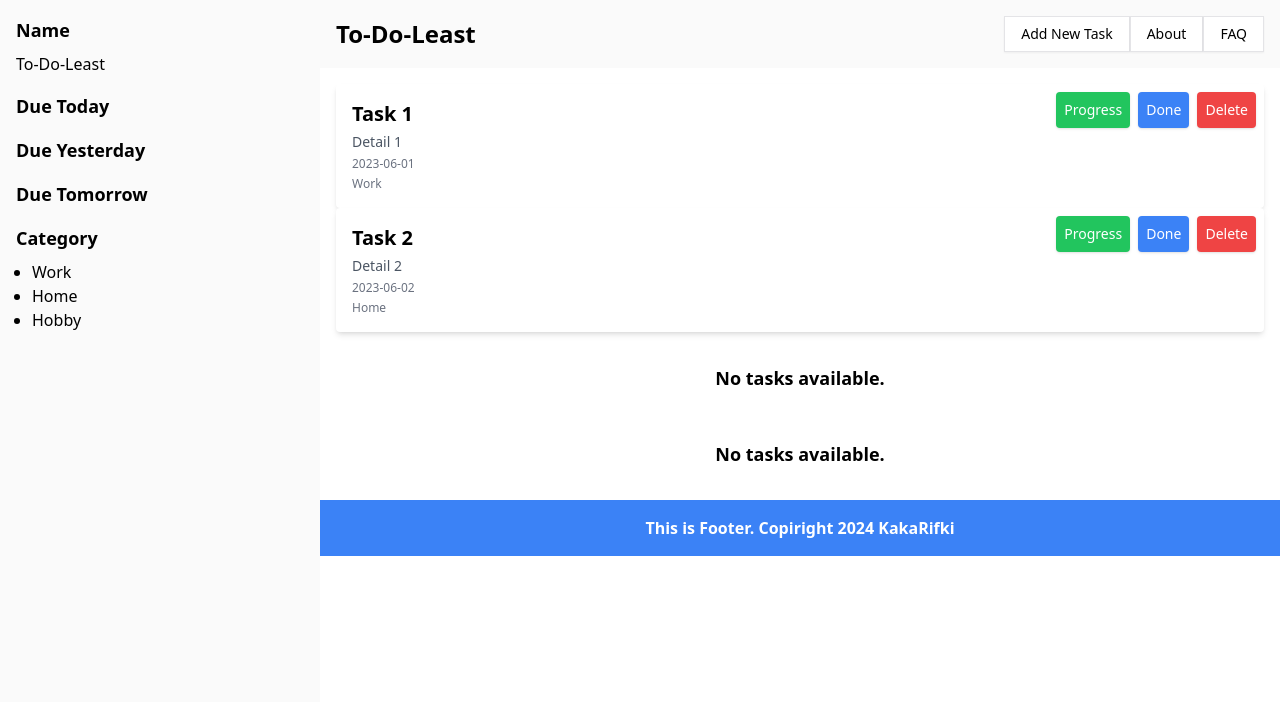
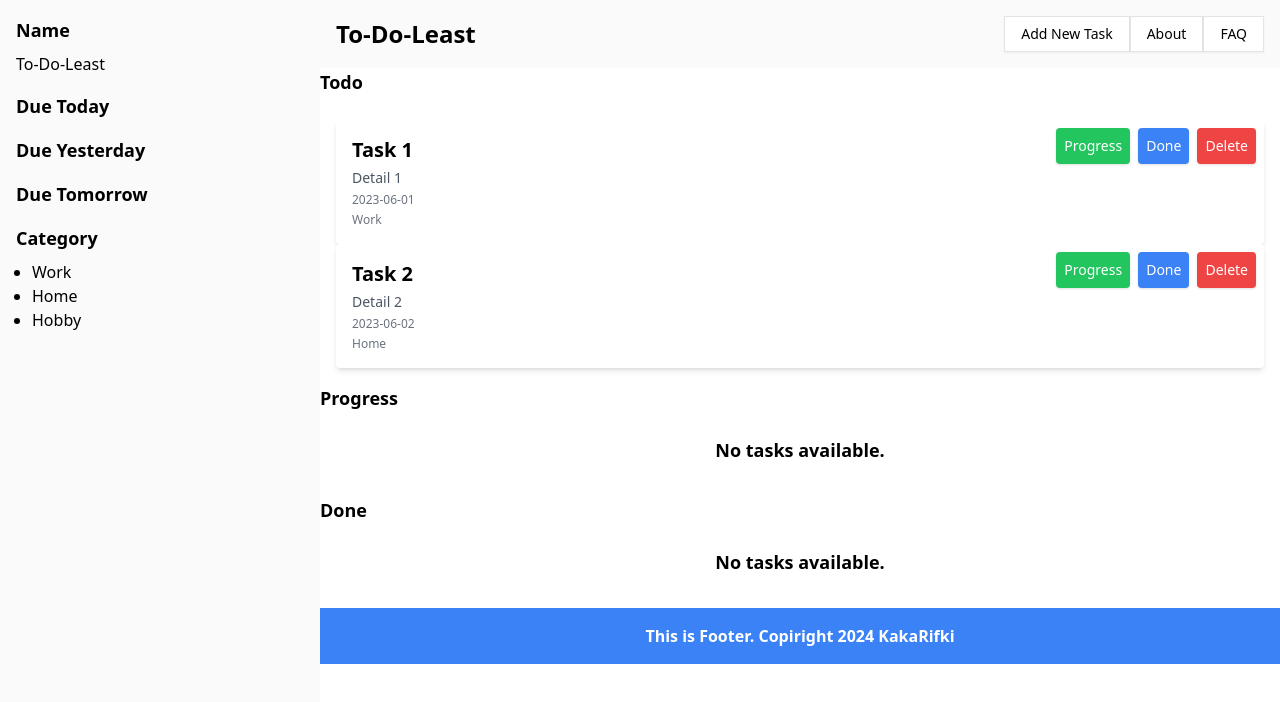
Before and after one commit to kakarifki/To-do-least, a React (Vite) app: page / in a window 1280 px wide. Shown: the top 702 px of the page. Built offline with nearby package versions, Linux system fonts and the light colour scheme.

Commit message:
feat: add label each task status

```diff
--- a/src/App.tsx
+++ b/src/App.tsx
@@ -1,8 +1,8 @@
 import { FC } from 'react';
 import TaskList from './components/list-tasks';
-import { Task } from '@/data/initialTasks';
+import { Task } from './data/initialTasks';
 import { useTasks } from './context/task-context';
-import Layout from '@/components/common/layout';
+import Layout from './components/common/layout';
 
 const App: FC = () => {
   const { tasks, deleteTask, handleEditTaskStatus } = useTasks();
@@ -26,21 +26,30 @@ const App: FC = () => {
       </div>
       <div className="main w-3/4">
         <Layout>
+          <div className="task-column">
+            <h2 className="text-lg font-semibold mb-2">Todo</h2>
             <TaskList
               tasks={filteredTasks('todo')}
               deleteTask={deleteTask}
               handleEditTaskStatus={handleEditTaskStatus}
             />
+          </div>
+          <div className="task-column">
+            <h2 className="text-lg font-semibold mb-2">Progress</h2>
             <TaskList
               tasks={filteredTasks('progress')}
               deleteTask={deleteTask}
               handleEditTaskStatus={handleEditTaskStatus}
             />
+          </div>
+          <div className="task-column">
+            <h2 className="text-lg font-semibold mb-2">Done</h2>
             <TaskList
               tasks={filteredTasks('done')}
               deleteTask={deleteTask}
               handleEditTaskStatus={handleEditTaskStatus}
             />
+          </div>
         </Layout>
       </div>
     </div>
--- a/src/context/task-context.tsx
+++ b/src/context/task-context.tsx
@@ -1,4 +1,3 @@
-// src/context/task-context.tsx
 import { createContext, useContext, useState, useEffect } from 'react';
 import { Task, initialTasks } from '@/data/initialTasks';
 
--- a/src/pages/task-detail.tsx
+++ b/src/pages/task-detail.tsx
@@ -36,6 +36,7 @@ const TaskDetail: FC = () => {
   }
 
   return (
+    <Layout>
     <div className="container mx-auto p-4">
       <h2 className="text-lg font-semibold mb-2">Task Detail</h2>
       <div className="bg-white p-4 rounded shadow-md mb-4">
@@ -76,7 +77,8 @@ const TaskDetail: FC = () => {
         </Button>
       </div>
     </div>
+    </Layout>
   );
 };
 
-export default () => <Layout><TaskDetail /></Layout>;
+export default TaskDetail;
```
Lines whose indentation alone changed are shown as unchanged.
